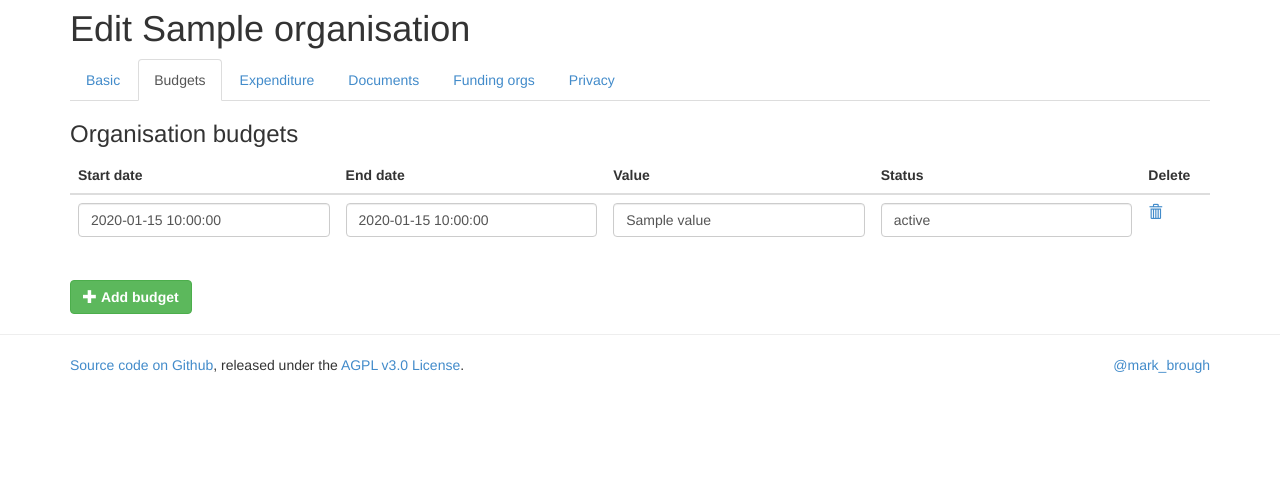
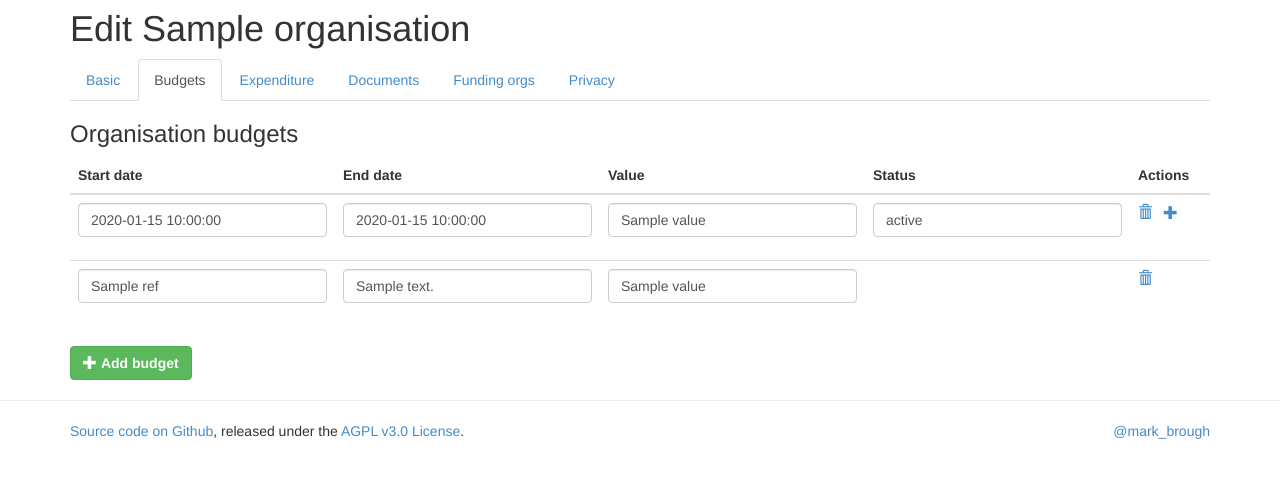
Before and after one commit to markbrough/sage-iati, a Flask app: template sageiaticreator/templates/organisation_edit.html in a window 1280 px wide, after a click on "Budgets". Shown: the part 51-529 px from the top of the page. Run offline with Flask 2, Linux system fonts and the light colour scheme; tables that the repository leaves empty hold one stand-in row (values such as "Sample post"); the template is opened without the code that fills it: values that come from a table or form of the project are taken from there, most other values are stand-ins (such as "Sample title", 1, 10 or a date in 2020); parts of the project's set-up code (start-up, migrations or seed data) failed here and were passed over; some libraries are stand-ins or nearby versions.

Commit message:
Add expenditure and budget lines

```diff
--- a/sageiaticreator/static/js/organisation_edit.js
+++ b/sageiaticreator/static/js/organisation_edit.js
@@ -117,9 +117,9 @@ $(".addOrgBudgetBtn").click(function(e) {
           value="' + data['status'] + '"> \
         </div></td> \
       <td> \
-          <a href="" class="deleteOrgBudgetBtn"> \
-            <span class="glyphicon glyphicon-trash"></span> \
-          </a> \
+          <a href="#" title="Delete budget" class="deleteOrgBudgetBtn"><span class="glyphicon glyphicon-trash"></span></a> \
+          &nbsp; \
+          <a href="#" title="Add budget line" class="addOrgBudgetLineBtn"><span class="glyphicon glyphicon-plus"></span></a> \
         </td> \
     </tr>')
   }).fail(function() {
@@ -127,7 +127,40 @@ $(".addOrgBudgetBtn").click(function(e) {
   });
 });
 
-$(".addOrgExpenditureBtn").click(function(e) {
+$(document).on("click", ".addOrgBudgetLineBtn", function(e) {
+  e.preventDefault;
+  var btn = this;
+  var tr = $(btn).closest("tr");
+  var budgetId = $(tr).attr("data-budget-id");
+  var data = {'budget_id': budgetId};
+  $.post("new_org_budgetline/", data, function(resultdata) {
+    data = $.parseJSON(resultdata);
+    $(tr).after(' \
+    <tr data-budgetline-id="' + data['id'] + '"> \
+      <td><div class="form-group"> \
+          <input type="text" class="form-control" name="ref" \
+          value="' + data['ref'] + '"> \
+        </div></td> \
+      <td><div class="form-group"> \
+          <input type="text" class="form-control" name="description" \
+          value="' + data['description'] + '"> \
+        </div></td> \
+      <td><div class="form-group"> \
+          <input type="text" class="form-control" name="value" \
+          value="' + data['value'] + '"> \
+        </div></td> \
+      <td></td> \
+      <td> \
+          <a href="#" title="Delete budget line" class="deleteOrgBudgetLineBtn"><span class="glyphicon glyphicon-trash"></span></a> \
+        </td> \
+    </tr>')
+  }).fail(function() {
+    alert("Unable to add a new budget line!");
+  });
+  return false;
+});
+
+$(document).on("click", ".addOrgExpenditureBtn", function(e) {
   e.preventDefault;
   $.post("new_org_expenditure/", function(resultdata) {
     data = $.parseJSON(resultdata);
@@ -147,13 +180,45 @@ $(".addOrgExpenditureBtn").click(function(e) {
           value="' + data['value'] + '"> \
         </div></td> \
       <td> \
-          <a href="" class="deleteOrgExpenditureBtn"> \
-            <span class="glyphicon glyphicon-trash"></span> \
-          </a> \
+          <a href="#" title="Delete expenditure" class="deleteOrgExpenditureBtn"><span class="glyphicon glyphicon-trash"></span></a> \
+          &nbsp; \
+          <a href="#" title="Add expenditure line" class="addOrgExpenditureLineBtn"><span class="glyphicon glyphicon-plus"></span></a> \
         </td> \
     </tr>')
   }).fail(function() {
     alert("Unable to add a new expenditure!");
+  });
+  return false;
+});
+
+$(".addOrgExpenditureLineBtn").click(function(e) {
+  e.preventDefault;
+  var btn = this;
+  var tr = $(btn).closest("tr");
+  var expenditureId = $(tr).attr("data-expenditure-id");
+  var data = {'expenditure_id': expenditureId};
+  $.post("new_org_expenditureline/", data, function(resultdata) {
+    data = $.parseJSON(resultdata);
+    $(tr).after(' \
+    <tr data-expenditureline-id="' + data['id'] + '"> \
+      <td><div class="form-group"> \
+          <input type="text" class="form-control" name="ref" \
+          value="' + data['ref'] + '"> \
+        </div></td> \
+      <td><div class="form-group"> \
+          <input type="text" class="form-control" name="description" \
+          value="' + data['description'] + '"> \
+        </div></td> \
+      <td><div class="form-group"> \
+          <input type="text" class="form-control" name="value" \
+          value="' + data['value'] + '"> \
+        </div></td> \
+      <td> \
+          <a href="#" title="Delete expenditure line" class="deleteOrgExpenditureLineBtn"><span class="glyphicon glyphicon-trash"></span></a> \
+        </td> \
+    </tr>')
+  }).fail(function() {
+    alert("Unable to add a new expenditure line!");
   });
 });
 
@@ -229,12 +294,18 @@ $(document).on("focus", "#org-budget-form input, #org-doc.form input, #org-expen
 $(document).on("change", "#org-budget-form input", function(e) {
   var data = {
     'attr': this.name,
-    'value': this.value,
-    'id': $(this).closest("tr").attr("data-budget-id"),
+    'value': this.value
   }
+  var id = $(this).closest("tr").attr("data-budgetline-id");
+  var route = 'update_org_budgetline/';
+  if (!id) {
+    id = $(this).closest("tr").attr("data-budget-id");
+    route = 'update_org_budgetline/';
+  }
+  data['id'] = id
   var input = this;
   resetFormGroup(input);
-  $.post("update_org_budget/", data, function(resultdata) {
+  $.post(route, data, function(resultdata) {
     successFormGroup(input);
   }).fail(function(){
     errorFormGroup(input);
@@ -243,12 +314,18 @@ $(document).on("change", "#org-budget-form input", function(e) {
 $(document).on("change", "#org-expenditure-form input", function(e) {
   var data = {
     'attr': this.name,
-    'value': this.value,
-    'id': $(this).closest("tr").attr("data-expenditure-id"),
+    'value': this.value
   }
+  var id = $(this).closest("tr").attr("data-expenditureline-id");
+  var route = 'update_org_expenditureline/';
+  if (!id) {
+    id = $(this).closest("tr").attr("data-expenditure-id");
+    route = 'update_org_expenditureline/';
+  }
+  data['id'] = id
   var input = this;
   resetFormGroup(input);
-  $.post("update_org_expenditure/", data, function(resultdata) {
+  $.post(route, data, function(resultdata) {
     successFormGroup(input);
   }).fail(function(){
     errorFormGroup(input);
@@ -266,6 +343,18 @@ $(document).on("click", ".deleteOrgBudgetBtn", function(e) {
     alert("Unable to delete that budget!");
   });
 });
+$(document).on("click", ".deleteOrgBudgetLineBtn", function(e) {
+  e.preventDefault();
+  var btn = this;
+  var tr = $(btn).closest("tr");
+  var budgetline_id = $(tr).attr("data-budgetline-id");
+  var data = {'budgetline_id': budgetline_id};
+  $.post("delete_org_budgetline/", data, function(resultdata) {
+    $(tr).fadeOut();
+  }).fail(function() {
+    alert("Unable to delete that budget line!");
+  });
+});
 $(document).on("click", ".deleteOrgExpenditureBtn", function(e) {
   e.preventDefault();
   var btn = this;
@@ -276,6 +365,18 @@ $(document).on("click", ".deleteOrgExpenditureBtn", function(e) {
     $(tr).fadeOut();
   }).fail(function() {
     alert("Unable to delete that expenditure!");
+  });
+});
+$(document).on("click", ".deleteOrgExpenditureLineBtn", function(e) {
+  e.preventDefault();
+  var btn = this;
+  var tr = $(btn).closest("tr");
+  var expenditureline_id = $(tr).attr("data-expenditureline-id");
+  var data = {'expenditureline_id': expenditureline_id};
+  $.post("delete_org_expenditureline/", data, function(resultdata) {
+    $(tr).fadeOut();
+  }).fail(function() {
+    alert("Unable to delete that expenditure line!");
   });
 });
 $(document).on("change", "#org-doc-form input", function(e) {
--- a/sageiaticreator/templates/organisation_edit.html
+++ b/sageiaticreator/templates/organisation_edit.html
@@ -123,7 +123,7 @@
             <th>End date</th>
             <th>Value</th>
             <th>Status</th>
-            <th>Delete</th>
+            <th>Actions</th>
           </thead>
           <tbody>
             {% for budget in organisation_budgets %}
@@ -146,11 +146,33 @@
                   value="{{ budget.status }}">
                 </div></td>
               <td>
-                <a href="" class="deleteOrgBudgetBtn">
-                  <span class="glyphicon glyphicon-trash"></span>
-                </a>
+                <a href="#" title="Delete budget" class="deleteOrgBudgetBtn"><span class="glyphicon glyphicon-trash"></span></a>
+                &nbsp;
+                <a href="#" title="Add budget line" class="addOrgBudgetLineBtn"><span class="glyphicon glyphicon-plus"></span></a>
               </td>
             </tr>
+            {% for budgetline in budget.budget_lines %}
+            <tr data-budgetline-id="{{ budgetline.id }}">
+              <td><div class="form-group">
+                  <input type="text" class="form-control" name="ref"
+                  value="{{ budgetline.ref }}">
+                </div>
+              </td>
+              <td><div class="form-group">
+                  <input type="text" class="form-control" name="description"
+                  value="{{ budgetline.description }}">
+                </div></td>
+              <td><div class="form-group">
+                  <input type="text" class="form-control" name="value"
+                  value="{{ budgetline.value }}">
+                </div></td>
+              <td></td>
+              <td>
+                <a href="#" title="Delete budget line" class="deleteOrgBudgetLineBtn"><span class="glyphicon glyphicon-trash"></span></a>
+                &nbsp;
+              </td>
+            </tr>
+            {% endfor %}
             {% endfor %}
           </tbody>
         </table>
@@ -168,7 +190,7 @@
             <th>Start date</th>
             <th>End date</th>
             <th>Value</th>
-            <th>Delete</th>
+            <th>Actions</th>
           </thead>
           <tbody>
             {% for expenditure in organisation_expenditure %}
@@ -187,11 +209,32 @@
                   value="{{ expenditure.value }}">
                 </div></td>
               <td>
-                <a href="" class="deleteOrgExpenditureBtn">
-                  <span class="glyphicon glyphicon-trash"></span>
-                </a>
+                <a href="#" title="Delete expenditure" class="deleteOrgExpenditureBtn"><span class="glyphicon glyphicon-trash"></span></a>
+                &nbsp;
+                <a href="#" title="Add expenditure line" class="addOrgExpenditureLineBtn"><span class="glyphicon glyphicon-plus"></span></a>
               </td>
             </tr>
+            {% for expenditureline in expenditure.expenditure_lines %}
+            <tr data-expenditureline-id="{{ expenditureline.id }}">
+              <td><div class="form-group">
+                  <input type="text" class="form-control" name="ref"
+                  value="{{ expenditureline.ref }}">
+                </div>
+              </td>
+              <td><div class="form-group">
+                  <input type="text" class="form-control" name="description"
+                  value="{{ expenditureline.description }}">
+                </div></td>
+              <td><div class="form-group">
+                  <input type="text" class="form-control" name="value"
+                  value="{{ expenditureline.value }}">
+                </div></td>
+              <td>
+                <a href="#" title="Delete expenditure line" class="deleteOrgExpenditureLineBtn"><span class="glyphicon glyphicon-trash"></span></a>
+                &nbsp;
+              </td>
+            </tr>
+            {% endfor %}
             {% endfor %}
           </tbody>
         </table>
--- a/sageiaticreator/views/organisations.py
+++ b/sageiaticreator/views/organisations.py
@@ -94,12 +94,14 @@ def organisation_edit_budget(organisation_slug):
         return "success"
     return "error"
 
+
 @app.route("/<organisation_slug>/edit/new_org_budget/", methods=['POST'])
 def organisation_new_budget(organisation_slug):
     new_budget = siorganisation.new_budget(organisation_slug)
     if new_budget:
         return json.dumps(new_budget)
     return "error"
+
 
 @app.route("/<organisation_slug>/edit/delete_org_budget/", methods=['POST'])
 def organisation_delete_budget(organisation_slug):
@@ -110,7 +112,42 @@ def organisation_delete_budget(organisation_slug):
     return False
 
 
-@app.route("/<organisation_slug>/edit/update_org_expenditure/", methods=['POST'])
+@app.route("/<organisation_slug>/edit/update_org_budgetline/",
+           methods=['POST'])
+def organisation_edit_budgetline(organisation_slug):
+    data = {
+        'attr': request.form['attr'],
+        'value': request.form['value'],
+        'id': request.form['id'],
+    }
+    update_status = siorganisation.update_budgetline(data)
+    if update_status:
+        return "success"
+    return "error"
+
+
+@app.route("/<organisation_slug>/edit/new_org_budgetline/",
+           methods=['POST'])
+def organisation_new_budgetline(organisation_slug):
+    budget_id = request.form['budget_id']
+    new_budgetline = siorganisation.new_budgetline(budget_id)
+    if new_budgetline:
+        return json.dumps(new_budgetline)
+    return "error"
+
+
+@app.route("/<organisation_slug>/edit/delete_org_budgetline/",
+           methods=['POST'])
+def organisation_delete_budgetline(organisation_slug):
+    budgetline_id = request.form['budgetline_id']
+    deleted_budgetline = siorganisation.delete_budgetline(budgetline_id)
+    if deleted_budgetline:
+        return "success"
+    return False
+
+
+@app.route("/<organisation_slug>/edit/update_org_expenditure/",
+           methods=['POST'])
 def organisation_edit_expenditure(organisation_slug):
     data = {
         'attr': request.form['attr'],
@@ -130,11 +167,47 @@ def organisation_new_expenditure(organisation_slug):
     return "error"
 
 
-@app.route("/<organisation_slug>/edit/delete_org_expenditure/", methods=['POST'])
+@app.route("/<organisation_slug>/edit/delete_org_expenditure/",
+           methods=['POST'])
 def organisation_delete_expenditure(organisation_slug):
     expenditure_id = request.form['expenditure_id']
     deleted_expenditure = siorganisation.delete_expenditure(expenditure_id)
     if deleted_expenditure:
+        return "success"
+    return False
+
+
+@app.route("/<organisation_slug>/edit/update_org_expenditureline/",
+           methods=['POST'])
+def organisation_edit_expenditureline(organisation_slug):
+    data = {
+        'attr': request.form['attr'],
+        'value': request.form['value'],
+        'id': request.form['id'],
+    }
+    update_status = siorganisation.update_expenditureline(data)
+    if update_status:
+        return "success"
+    return "error"
+
+
+@app.route("/<organisation_slug>/edit/new_org_expenditureline/",
+           methods=['POST'])
+def organisation_new_expenditureline(organisation_slug):
+    expenditure_id = request.form['expenditure_id']
+    new_expenditureline = siorganisation.new_expenditureline(expenditure_id)
+    if new_expenditureline:
+        return json.dumps(new_expenditureline)
+    return "error"
+
+
+@app.route("/<organisation_slug>/edit/delete_org_expenditureline/",
+           methods=['POST'])
+def organisation_delete_expenditureline(organisation_slug):
+    expenditureline_id = request.form['expenditureline_id']
+    deleted_expenditureline = siorganisation.delete_expenditureline(
+        expenditureline_id)
+    if deleted_expenditureline:
         return "success"
     return False
 
```
Also changed, not shown: sageiaticreator/models.py (+40 -2 lines), sageiaticreator/query/generate.py (+16 -0 lines), sageiaticreator/query/organisation.py (+67 -0 lines).
